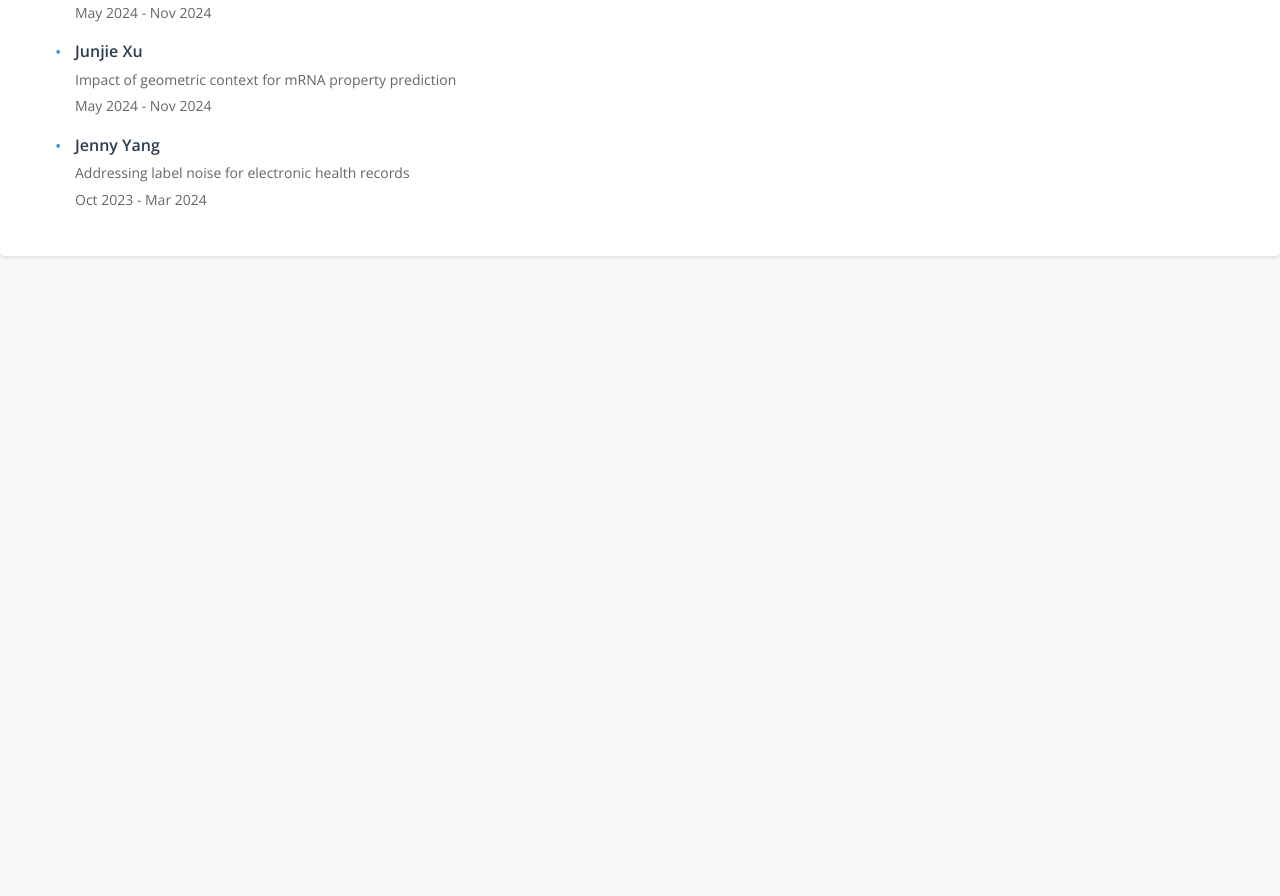
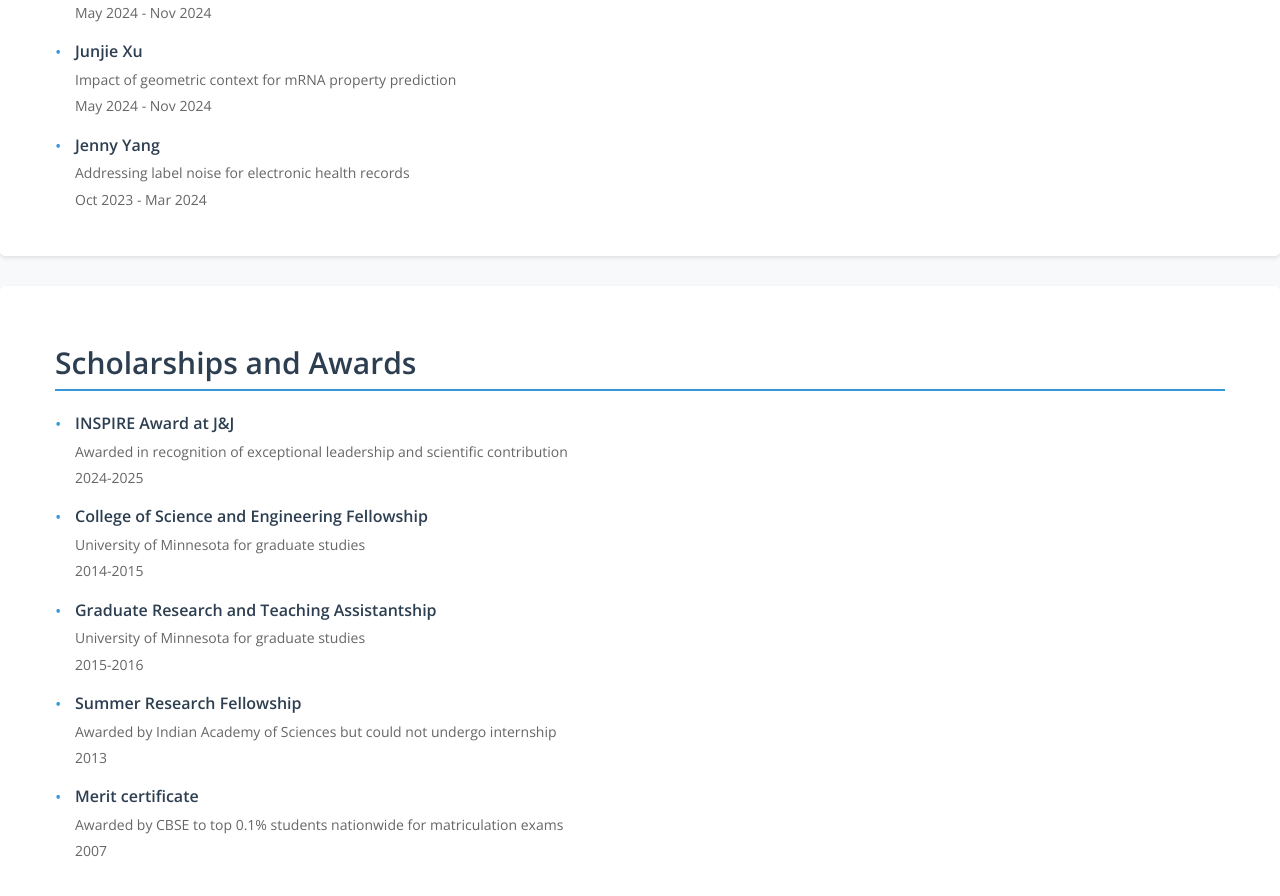
Before and after one commit to mangalp/mangalp.github.io, a Jekyll site: the page built from index.html, in a window 1280 px wide and 900 px high, scrolled down 3881 px. Shown: the top 896 px of the window. Built offline with Jekyll 4.4.1, drawn with Linux system fonts in a browser that asks for light colours; nearby versions of some CDN libraries; before the commit the page ends 4167 px from its top, so only the background shows below that.

Commit message:
Update sections

```diff
--- a/index.html
+++ b/index.html
@@ -235,6 +235,41 @@ layout: default
     </div>
   </div>
 
+  <div class="jumbotron">
+    <div class="container" style="padding:0">
+      <div class="col-md-12" style="padding:0">
+        <h2 class="whyText">Scholarships and Awards</h2>
+        <ul class="publications-list">
+          <li>
+            <div class="publication-title">INSPIRE Award at J&J</div>
+            <div class="publication-venue">Awarded in recognition of exceptional leadership and scientific contribution</div>
+            <div class="publication-venue">2024-2025</div>
+          </li>
+          <li>
+            <div class="publication-title">College of Science and Engineering Fellowship</div>
+            <div class="publication-venue">University of Minnesota for graduate studies</div>
+            <div class="publication-venue">2014-2015</div>
+          </li>
+          <li>
+            <div class="publication-title">Graduate Research and Teaching Assistantship</div>
+            <div class="publication-venue">University of Minnesota for graduate studies</div>
+            <div class="publication-venue">2015-2016</div>
+          </li>
+          <li>
+            <div class="publication-title">Summer Research Fellowship</div>
+            <div class="publication-venue">Awarded by Indian Academy of Sciences but could not undergo internship</div>
+            <div class="publication-venue">2013</div>
+          </li>
+          <li>
+            <div class="publication-title">Merit certificate</div>
+            <div class="publication-venue">Awarded by CBSE to top 0.1% students nationwide for matriculation exams</div>
+            <div class="publication-venue">2007</div>
+          </li>
+        </ul>
+      </div>
+    </div>
+  </div>
+
 </div>
 
 <script>
```
